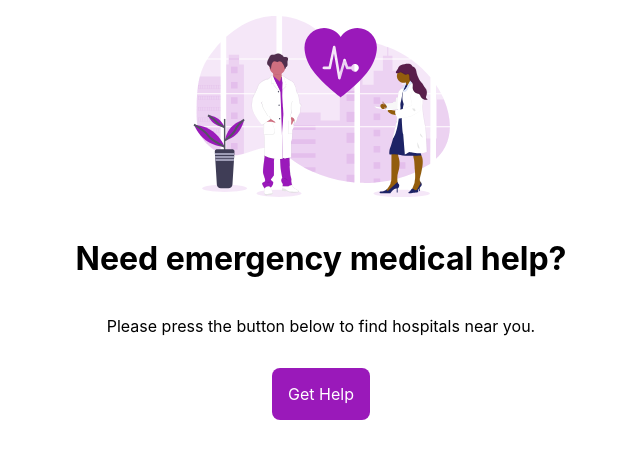
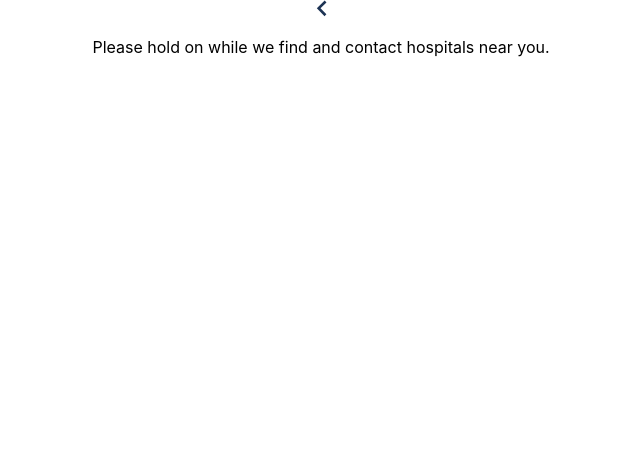
Before and after one commit to pathogneumonic/Code-Medics-Project, a React (Create React App) app: page /location in a window 1280 px wide. Shown: the top 458 px of the page, without its empty margins (319-959 px from the left). Built offline with nearby package versions, Linux system fonts and the light colour scheme.

Commit message:
Added routing

```diff
--- a/src/App.js
+++ b/src/App.js
@@ -1,12 +1,24 @@
-import Homepage from './Pages/Homepage';
-//import EmergencyPage from './Pages/EmergencyType';
+import React from 'react';
+import { Route, Switch } from 'react-router-dom';
+import HomePage from './Pages/Homepage';
+import EmergencyPage from './Pages/EmergencyType';
+import LocationPage from './Pages/LocationPage';
+import LoginPage from './Pages/LoginPage';
+import SignupPage from './Pages/SignupPage';
 import './App.css';
 
 function App() {
   return (
-    <div className="App">
-      <Homepage/>
-    </div>
+    <main>
+      <Switch>
+        <Route path="/login" component={LoginPage} exact />
+        <Route path="/signup" component={SignupPage} exact />
+        <Route path="/" component={HomePage} exact />
+        <Route path="/emergency" component={EmergencyPage} />
+        <Route path="/location" component={LocationPage} />
+        <Route component={Error} />
+      </Switch>
+    </main>
   );
 }
 
--- a/src/index.js
+++ b/src/index.js
@@ -1,12 +1,15 @@
 import React from 'react';
 import ReactDOM from 'react-dom';
+import { BrowserRouter } from 'react-router-dom';
 import './index.css';
 import App from './App';
 import reportWebVitals from './reportWebVitals';
 
 ReactDOM.render(
   <React.StrictMode>
-    <App />
+    <BrowserRouter>
+      <App />
+    </BrowserRouter>
   </React.StrictMode>,
   document.getElementById('root')
 );
```
